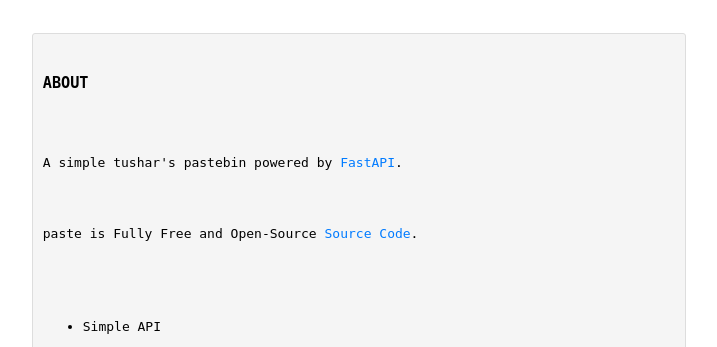
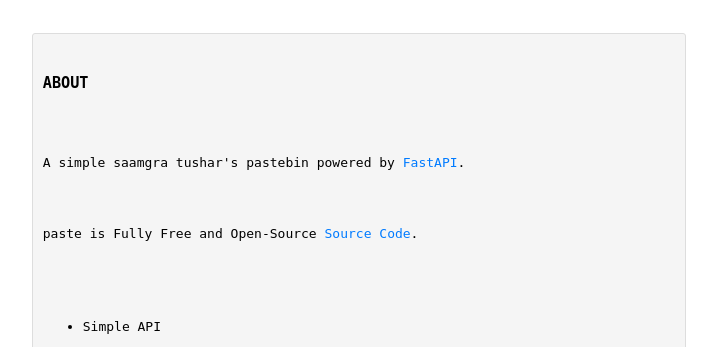
Before and after one commit to FOSS-Community/paste.py, a Python web app: template src/paste/templates/index.html in a window 1280 px wide. Shown: the top 347 px of the page, without its empty margins (281-998 px from the left). Run offline with Jinja, Linux system fonts and the light colour scheme; the template is opened without the code that fills it, so the values that code supplies are empty.

Commit message:
Update index.html

```diff
--- a/src/paste/templates/index.html
+++ b/src/paste/templates/index.html
@@ -59,7 +59,7 @@
     <pre>
   <h3>ABOUT</h3>
 
-  <p>A simple tushar's pastebin powered by <a href="https://fastapi.tiangolo.com/">FastAPI</a>.</p>
+  <p>A simple saamgra tushar's pastebin powered by <a href="https://fastapi.tiangolo.com/">FastAPI</a>.</p>
   <p>paste is Fully Free and Open-Source <a href="https://github.com/FOSS-Community/paste.py">Source Code</a>.</p>
   <ul>
     <li>Simple API</li>
```
